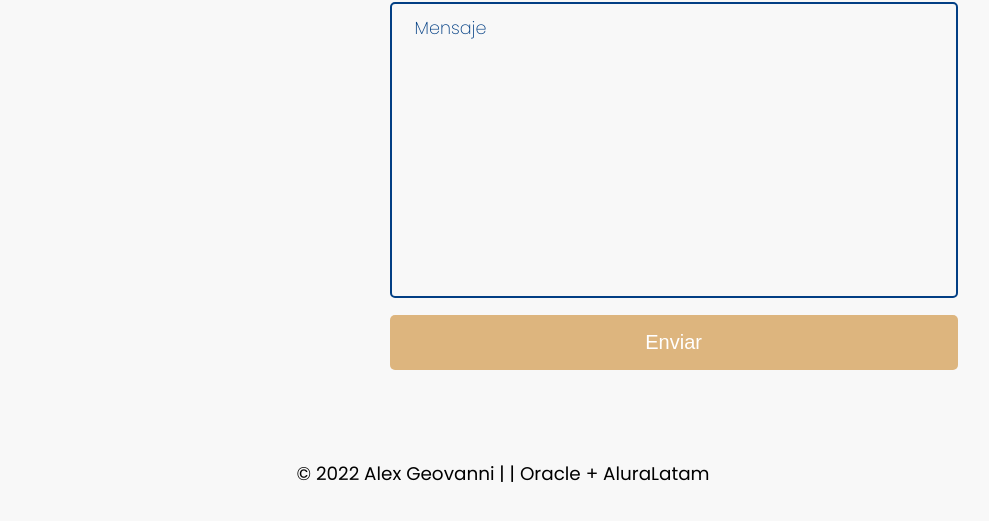
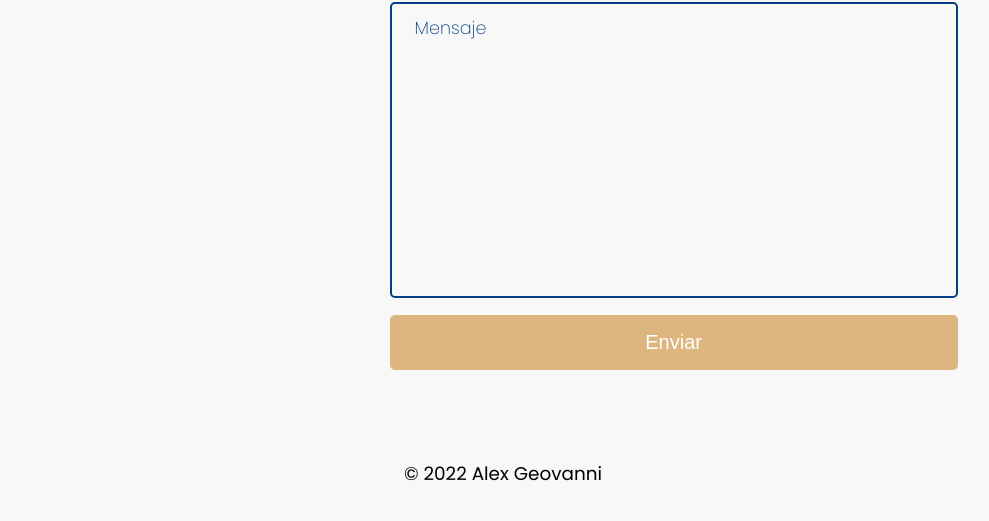
Before and after one commit to AlexGeovanni/Portafolio_Web, a plain HTML site: page index.html in a window 1280 px wide. Shown: the part 3860-4381 px from the top of the page, without its empty margins (137-1126 px from the left). Drawn offline with Linux system fonts and the light colour scheme; no server answers.

Commit message:
Terminado

```diff
--- a/index.html
+++ b/index.html
@@ -443,7 +443,7 @@
     </main>
     <footer>
         <div class="autor__footer">
-            <p>&copy; 2022 Alex Geovanni | | Oracle + AluraLatam </p>
+            <p>&copy; 2022 Alex Geovanni </p>
         </div>
     </footer>
     <script src="./js/nav-menu.js"></script>
```
